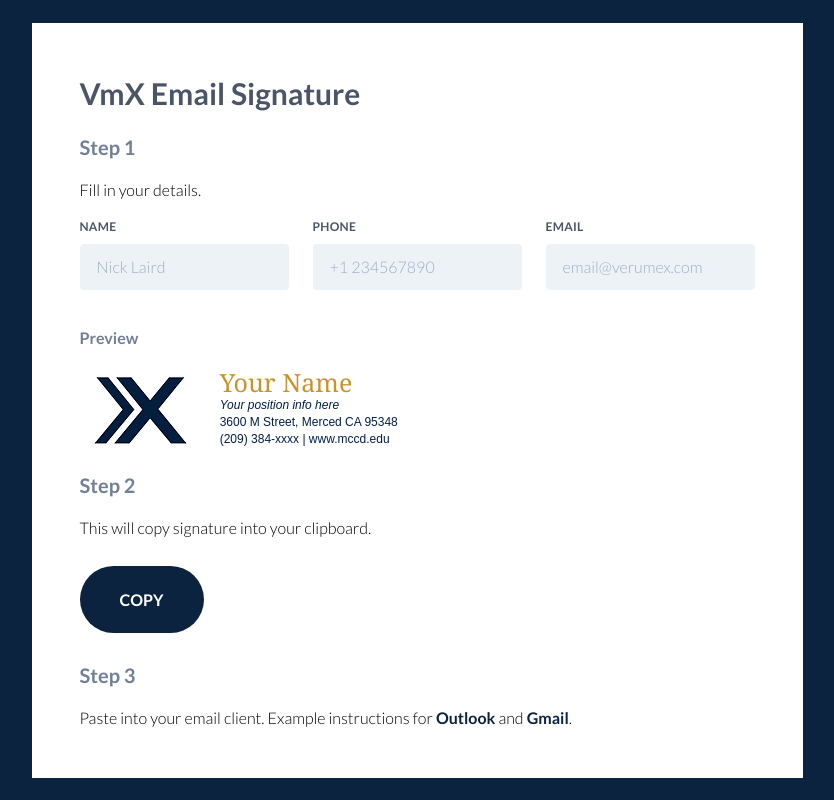
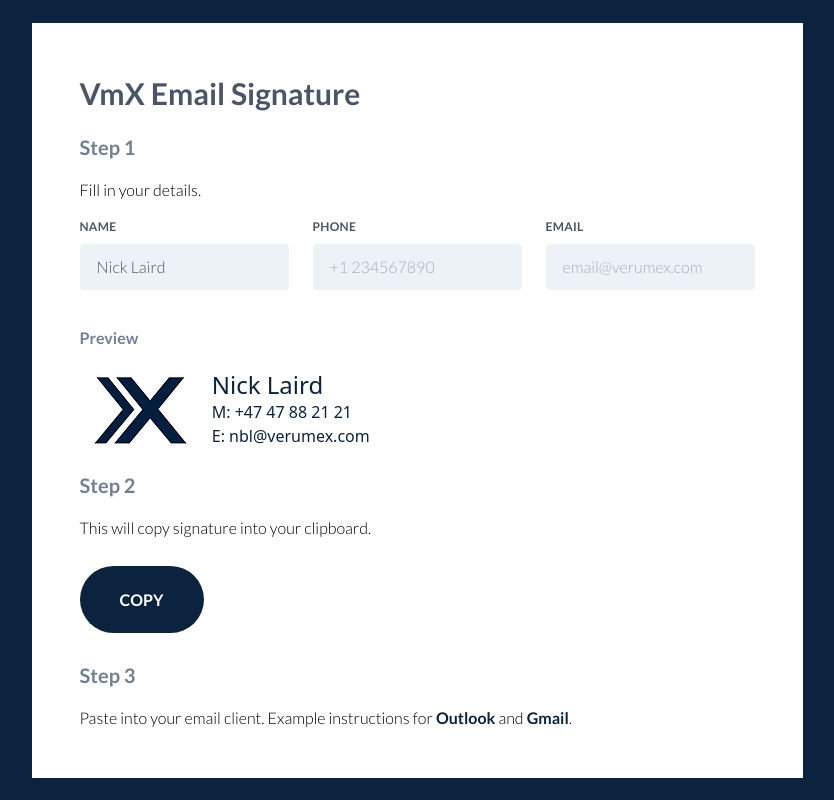
Before and after one commit to janklimo/vmx-signature, a Next.js app: page / in a window 1280 px wide. Shown: the whole page, without its empty margins (223-1057 px from the left). Built offline with nearby package versions, Linux system fonts and the light colour scheme.

Commit message:
Add dynamic data

```diff
--- a/components/Signature.tsx
+++ b/components/Signature.tsx
@@ -1,61 +1,51 @@
-const Preview = () => {
+import { FunctionComponent } from "react";
+
+interface Props {
+  name: string;
+}
+
+const Preview: FunctionComponent<Props> = ({ name }) => {
   return (
-    <table
-      id="signature"
-      cellPadding="0"
-      cellSpacing="0"
-      style={{ fontSize: "12px", fontFamily: "Arial", lineHeight: "17px" }}
-    >
+    <table id="signature" cellPadding="0" cellSpacing="0" className="font-sans">
       <tbody>
         <tr>
           <td width="100%">
-            <table width="600" cellPadding="0" cellSpacing="0">
+            <table width="500" cellPadding="0" cellSpacing="0">
               <tbody>
                 <tr>
                   <td width="120">
                     <img
                       src="/logo.png"
-                      title="mclogo"
-                      alt="Merced_College"
+                      title="Verumex"
+                      alt="Verumex logo"
                       width="120"
                       height="120"
                     />
                   </td>
                   <td
-                    width="479"
+                    width="379"
+                    className="text-primary"
                     style={{
-                      color: "#001d51",
-                      paddingLeft: 20,
-                      paddingTop: 10,
+                      paddingLeft: 12,
+                      paddingTop: 14,
                       paddingBottom: 10,
                       paddingRight: 10,
                     }}
                   >
                     <span
+                      className="text-primary"
                       style={{
-                        color: "#c8932b",
-                        fontSize: 25,
-                        fontFamily: "Constantia, Lucida Bright, ejaVu Serif, Georgia, serif",
+                        fontSize: 24,
                         lineHeight: "20px",
                       }}
                     >
-                      Your Name
+                      {name}
                     </span>
                     <br />
 
-                    <span style={{ fontStyle: "italic" }}>Your position info here</span>
+                    <span style={{ fontStyle: "normal" }}>M: +47 47 88 21 21</span>
                     <br />
-                    <span style={{ fontStyle: "normal" }}>3600 M Street, Merced CA 95348</span>
-                    <br />
-                    <span style={{ fontStyle: "normal" }}>
-                      (209) 384-xxxx |{" "}
-                      <a
-                        style={{ textDecoration: "none", color: "#001d51" }}
-                        href="http://www.mccd.edu"
-                      >
-                        www.mccd.edu
-                      </a>
-                    </span>
+                    <span style={{ fontStyle: "normal" }}>E: nbl@verumex.com</span>
                   </td>
                 </tr>
               </tbody>
--- a/pages/index.tsx
+++ b/pages/index.tsx
@@ -1,10 +1,13 @@
 import Head from "next/head";
 import { ToastContainer } from "react-toastify";
+import { useState } from "react";
 
 import { copySignatureToClipboard } from "../utilities";
 import Signature from "../components/Signature";
 
 export default function Home() {
+  const [name, setName] = useState<string>("Nick Laird");
+
   return (
     <>
       <Head>
@@ -29,6 +32,8 @@ export default function Home() {
                 id="grid-name"
                 type="text"
                 placeholder="Nick Laird"
+                value={name}
+                onChange={(event) => setName(event.target.value)}
               />
             </div>
             <div className="w-full md:w-1/3 px-3 mb-6 md:mb-0">
@@ -61,7 +66,7 @@ export default function Home() {
             </div>
           </div>
           <p className="font-bold text-gray-600">Preview</p>
-          <Signature />
+          <Signature name={name} />
           <h3 className="text-xl font-bold text-gray-600 mb-4">Step 2</h3>
           <p className="mb-4">This will copy signature into your clipboard.</p>
           <div className="my-12">
```
